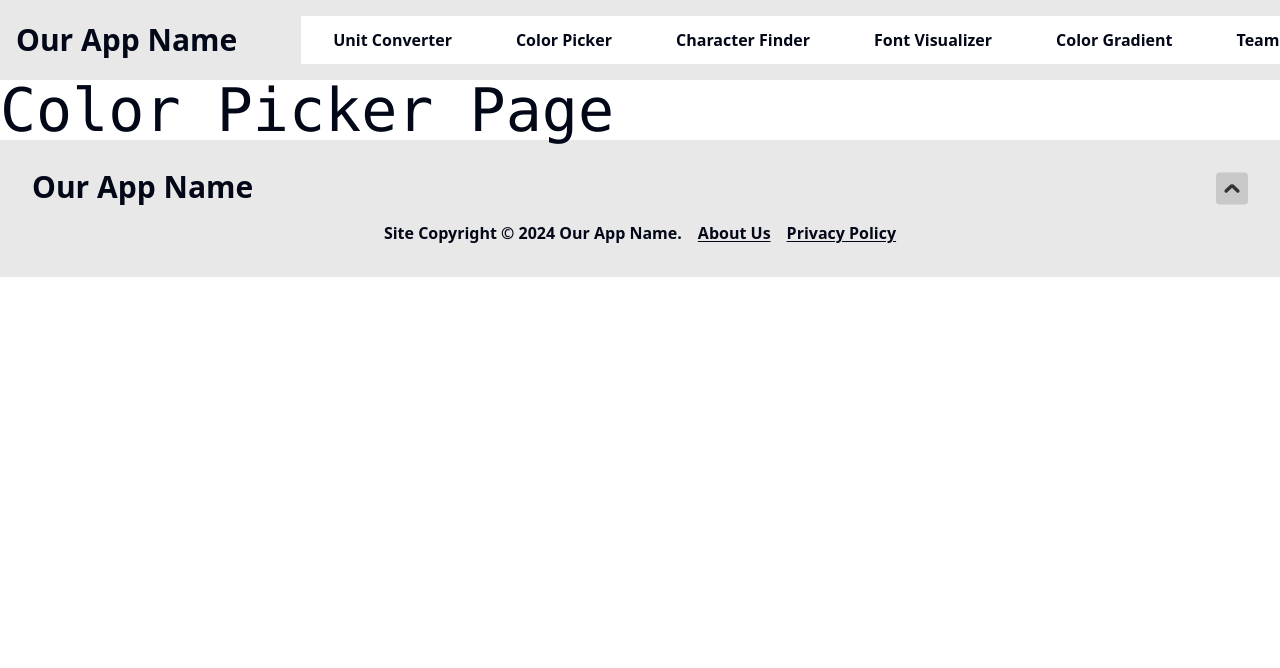
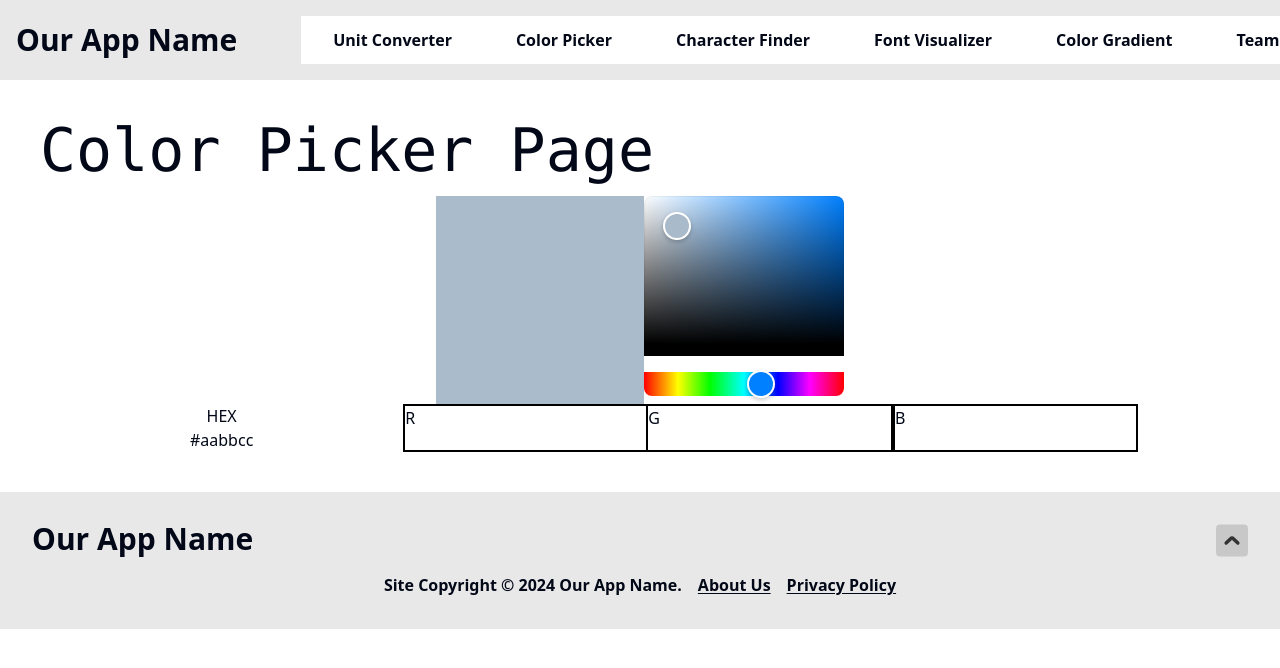
Before and after one commit to chingu-voyages/devex.tools, a React (Vite) app in the folder fetools-app/: page /color-picker in a window 1280 px wide. Shown: the top 668 px of the page. Built offline with nearby package versions, Linux system fonts and the light colour scheme.

Commit message:
Rebasing colorpicker

```diff
--- a/fetools-app/src/index.css
+++ b/fetools-app/src/index.css
@@ -206,4 +206,23 @@
         filter: progid: DXImageTransform.Microsoft.gradient( startColorstr="#A47275", endColorstr="#FFC07C", GradientType=1 );
     }
   }
+
+  @layer colorPicker{
+    .saturation .react-colorful{
+      height: 15em;
+      width: 13em;
+    }
+
+    .saturation .react-colorful__saturation {
+      height: 130px;
+      border-radius: 0;
+    }
+
+    .saturation .react-colorful__hue {
+      margin-top: 1em;
+      border-radius: 1em;
+      height: 1em;
+    }
+
+  }
 }
--- a/fetools-app/src/pages/ColorPicker.jsx
+++ b/fetools-app/src/pages/ColorPicker.jsx
@@ -1,9 +1,44 @@
-import '../index.css';
+import React from "react"
+import {HexColorPicker, HexColorInput} from "react-colorful"
+import tinycolor from "tinycolor2"
 
 function ColorPicker() {
+
+    const [color, setColor] = React.useState("#aabbcc")
+
     return (
-      <main>
+      <main className="m-10">
         <p className="font-mono text-6xl">Color Picker Page</p>
+        <div className="saturation mt-4 flex flex-row w-full justify-center">
+          <div className="w-52 h-52" style={{backgroundColor: color}}></div>
+          <HexColorPicker color={color} onChange={setColor}/>
+        </div>
+        <div className="inputs flex flex-row justify-evenly">
+          <div className="hex-input flex flex-col w-40 text-center">
+            <label htmlFor="hex">HEX</label>
+            <HexColorInput
+              id="hex"
+              prefixed={true}
+              color={color}
+              onChange={setColor}
+              className="text-center"
+            />
+          </div>
+          <div className="rgb-input border-black flex flex-row">
+            <div className="r-input border-2 border-black align-middle border-r-0">
+              <label htmlFor="r">R</label>
+              <input id="r" className="border-none"></input>
+            </div>
+            <div className="g-input border-2 border-black align-middle">
+              <label htmlFor="g">G</label>
+              <input id="g" className="border-none"></input>
+            </div>
+            <div className="b-input border-2 border-black align-middle">
+              <label htmlFor="b">B</label>
+              <input id="b" className="border-none"></input>
+            </div>
+          </div>
+        </div>
       </main>
     )
 }
```
